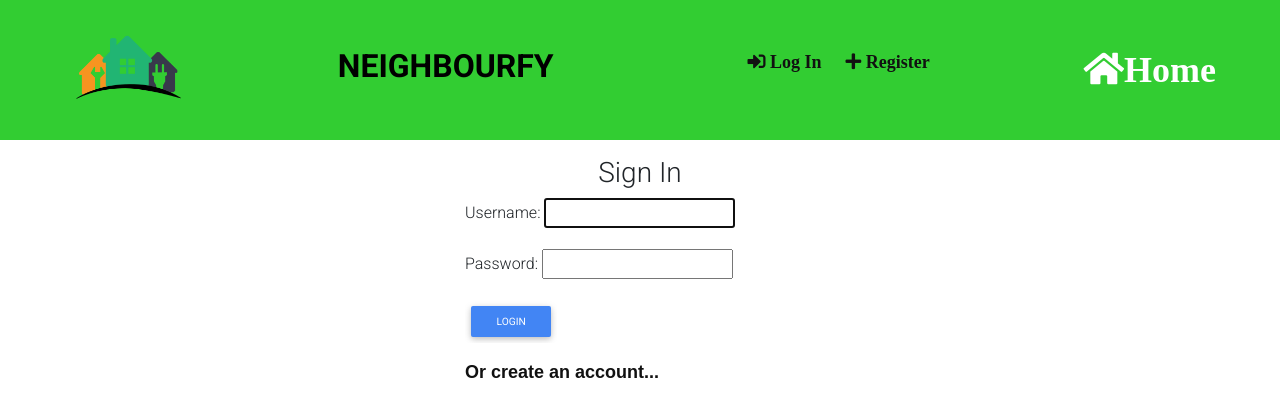
After one commit to Abtez/neighbourhood, a Django app: page /accounts/login/ in a window 1280 px wide. The commit adds this page. Shown: the top 417 px of the page. Run offline with Django 3.2, Linux system fonts and the light colour scheme; some libraries are stand-ins or nearby versions.

Commit message:
add neighbourhood form and function

```diff
--- a/neighbour/templates/navbar.html
+++ b/neighbour/templates/navbar.html
@@ -6,20 +6,23 @@
 
 <header>
 <img class="logo img-fluid" height="100" src="/static/img/houses.png" alt="logo">
-<h1 style="color: black;font-weight:bold;">NEIGHBOURFY</h1>
+<h2 style="color: black;font-weight:bold;">NEIGHBOURFY</h2>
 <nav class="main-nav">
     <ul class="nav_links">
+
+        {% if user.is_authenticated %}
         <li><a href="{% url 'business' %}"><i class="fas fa-briefcase">   Businesses</i></a></li>
+        <li><a href="/logout"><i class="fas fa-sign-out-alt">   Log Out</i></a></li>
+       {% else %}
         <li><a href="/accounts/login"><i class="fas fa-sign-in-alt">   Log In</i></a></li>
         <li><a href="/signup"><i class="fas fa-plus">   Register</i></a></li>
-        <li><a href="/logout"><i class="fas fa-sign-out-alt">   Log Out</i></a></li>
-
-
-
+        {% endif %}
     </ul>
 </nav>
 <div class="icons">
-    <a href="/" class="cta"><i class="fas fa-home fa-3x" style="color: white;"></i></a>
-    <a href="{% url 'profile' %}"><i class="far fa-user fa-3x" style="color: black;"></i></a>
+    <a href="/" class="cta"><i class="fas fa-home fa-2x" style="color: white;">Home</i></a>
+    {% if user.is_authenticated %}
+    <a href="{% url 'profile' %}"><i class="far fa-user fa-2x" style="color: black;">{{request.user }}</i></a>
+    {% endif %}
 </div>
 </header>
--- /dev/null
+++ b/neighbour/templates/registration/login.html
@@ -0,0 +1,81 @@
+{% load bootstrap4 %}
+<!DOCTYPE html>
+<html>
+<head>
+  <meta charset="utf-8">
+
+  <title>Accounts</title>
+
+    <!-- Font Awesome -->
+    <link rel="stylesheet" href="https://use.fontawesome.com/releases/v5.8.2/css/all.css">
+    <!-- Google Fonts -->
+    <link rel="stylesheet" href="https://fonts.googleapis.com/css?family=Roboto:300,400,500,700&display=swap">
+    <!-- Bootstrap core CSS -->
+    <link href="https://cdnjs.cloudflare.com/ajax/libs/twitter-bootstrap/4.5.0/css/bootstrap.min.css" rel="stylesheet">
+    <!-- Material Design Bootstrap -->
+    <link href="https://cdnjs.cloudflare.com/ajax/libs/mdbootstrap/4.19.1/css/mdb.min.css" rel="stylesheet">
+
+</head>
+<body>
+  {% include "navbar.html" %}
+
+  <div class="container mt-3">
+    <div class="row">
+      <!-- Empty div -->
+      <div class="col-md-4"></div>
+      <div class="col-md-4">
+        {% if form.errors %}
+          <p> Password or Username is incorrect </p>
+        {% endif %}
+        <div class="panel panel-default">
+
+          <div class="panel-heading">
+            <h3 class="text-center">Sign In</h3>
+          </div>
+          <div class="panel-body">
+
+            <form  action="/accounts/login/" method="post">
+              {% csrf_token %}
+              {{ backend_form }}
+              {{ form.as_p }}
+
+              <div class="form-group">
+                <input type="submit" class="btn btn-primary btn-sm" value="Login">
+              </div>
+
+              <input type="hidden" name="next" value="{{next}}">
+
+            </form>
+
+          </div>
+
+        </div>
+
+      </div>
+      <!-- empty div -->
+      <div class="col-md-4">
+      </div>
+    </div>
+
+    <div class="row">
+      <!-- Empty div -->
+      <div class="col-md-4"></div>
+      <div class="col-md-4">
+        <p class=""><a href="/signup">Or create an account...</a></p>
+
+      </div>
+      <div class="col-md-4"></div>
+  </div>
+</div>
+
+
+    <!-- JQuery -->
+        <script type="text/javascript" src="https://cdnjs.cloudflare.com/ajax/libs/jquery/3.5.1/jquery.min.js"></script>
+        <!-- Bootstrap tooltips -->
+        <script type="text/javascript" src="https://cdnjs.cloudflare.com/ajax/libs/popper.js/1.14.4/umd/popper.min.js"></script>
+        <!-- Bootstrap core JavaScript -->
+        <script type="text/javascript" src="https://cdnjs.cloudflare.com/ajax/libs/twitter-bootstrap/4.5.0/js/bootstrap.min.js"></script>
+        <!-- MDB core JavaScript -->
+        <script type="text/javascript" src="https://cdnjs.cloudflare.com/ajax/libs/mdbootstrap/4.19.1/js/mdb.min.js"></script>
+</body>
+</html>
```
Also changed, not shown: neighbour/forms.py (+9 -3 lines), neighbour/models.py (+7 -9 lines), neighbour/templates/signup.html (+15 -1 lines), neighbour/views.py (+11 -8 lines), neighbour/migrations/0001_initial.py, neighbour/migrations/0002_auto_20201102_0753.py (deleted), neighbour/migrations/0002_auto_20201103_0756.py (added), neighbour/migrations/0003_auto_20201102_0757.py (deleted), neighbour/migrations/0004_remove_profile_neighbourhood.py (deleted), neighbour/migrations/0005_auto_20201102_0831.py (deleted), neighbour/static/img/homes.jpg (added).
